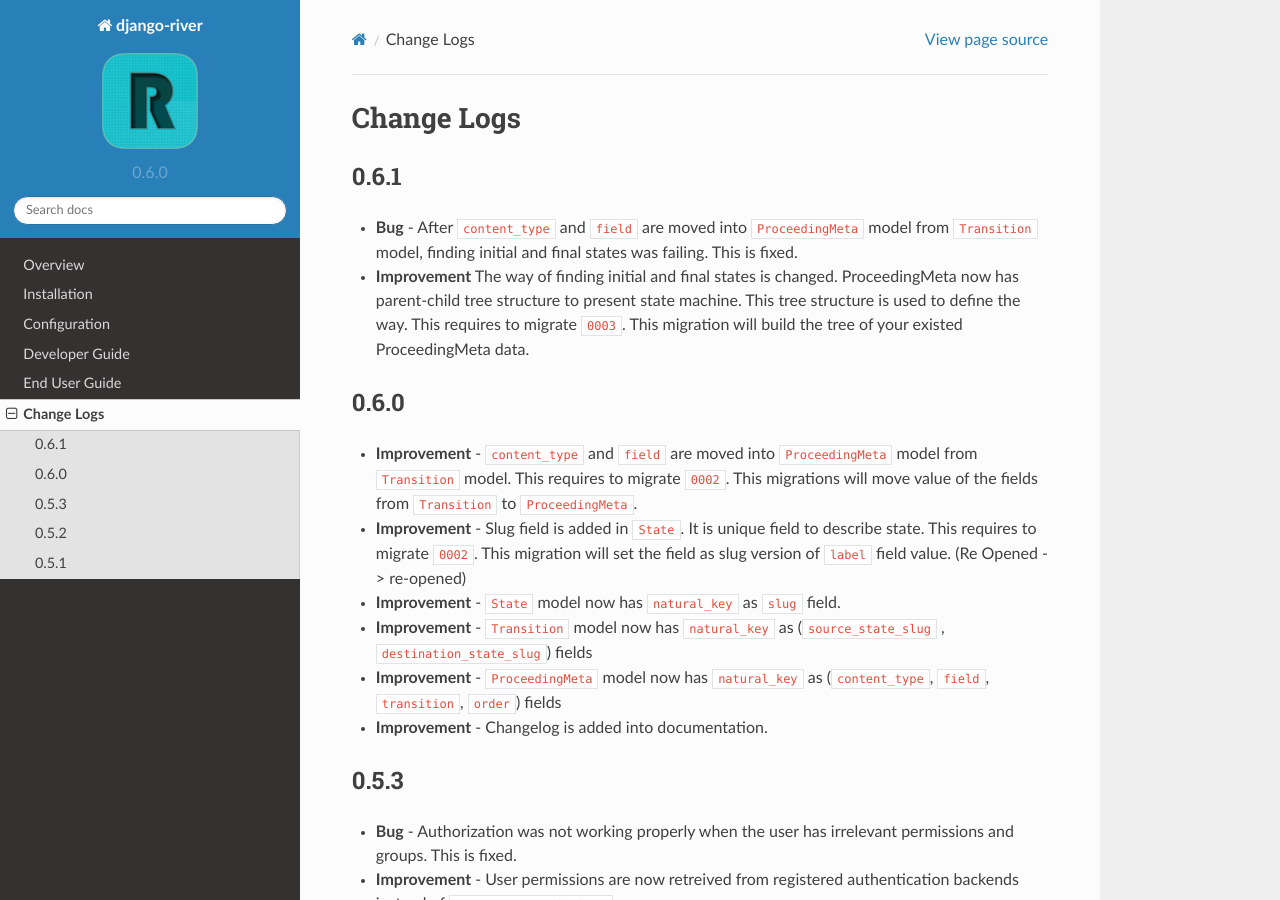
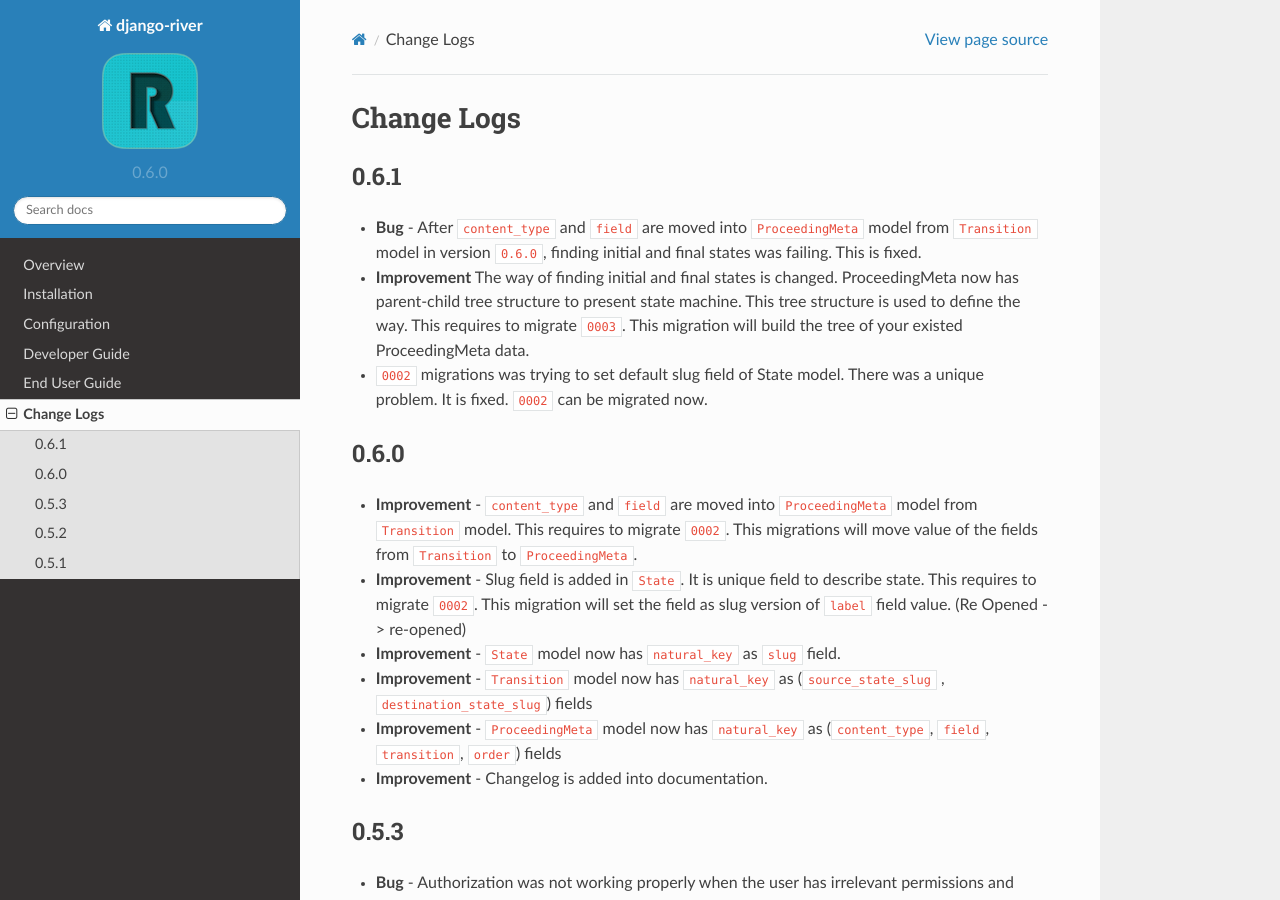
Before and after one commit to javrasya/django-river, a Sphinx documentation site: the page built from docs/changelog.rst, in a window 1280 px wide and 900 px high. Built offline with Sphinx 7.4.7 and the Read the Docs theme 2.0.0, drawn with Linux system fonts in a browser that asks for light colours.

Commit message:
changelog is updated

```diff
--- a/README.rst
+++ b/README.rst
@@ -409,9 +409,9 @@ Change Logs
 0.6.1
 -----
 
-* **Bug** - After ``content_type`` and ``field`` are moved into ``ProceedingMeta`` model from ``Transition`` model, finding initial and final states was failing. This is fixed.
+* **Bug** - After ``content_type`` and ``field`` are moved into ``ProceedingMeta`` model from ``Transition`` model in version ``0.6.0``, finding initial and final states was failing. This is fixed.
 * **Improvement** The way of finding initial and final states is changed. ProceedingMeta now has parent-child tree structure to present state machine. This tree structure is used to define the way. This requires to migrate ``0003``. This migration will build the tree of your existed ProceedingMeta data.
-
+* ``0002`` migrations was trying to set default slug field of State model. There was a unique problem. It is fixed. ``0002`` can be migrated now.
 
 
 0.6.0
--- a/docs/changelog.rst
+++ b/docs/changelog.rst
@@ -7,9 +7,9 @@ Change Logs
 0.6.1
 -----
 
-* **Bug** - After ``content_type`` and ``field`` are moved into ``ProceedingMeta`` model from ``Transition`` model, finding initial and final states was failing. This is fixed.
+* **Bug** - After ``content_type`` and ``field`` are moved into ``ProceedingMeta`` model from ``Transition`` model in version ``0.6.0``, finding initial and final states was failing. This is fixed.
 * **Improvement** The way of finding initial and final states is changed. ProceedingMeta now has parent-child tree structure to present state machine. This tree structure is used to define the way. This requires to migrate ``0003``. This migration will build the tree of your existed ProceedingMeta data.
-
+* ``0002`` migrations was trying to set default slug field of State model. There was a unique problem. It is fixed. ``0002`` can be migrated now.
 
 0.6.0
 -----
```
